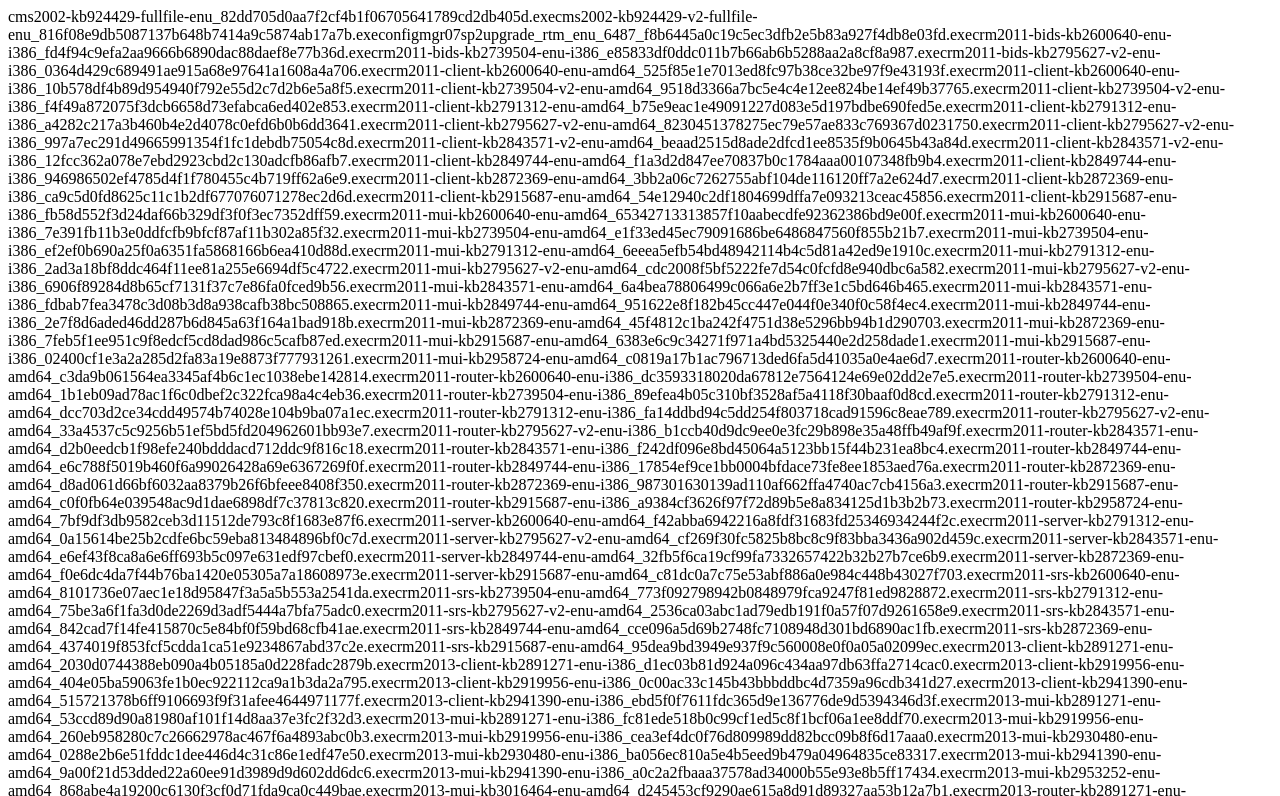
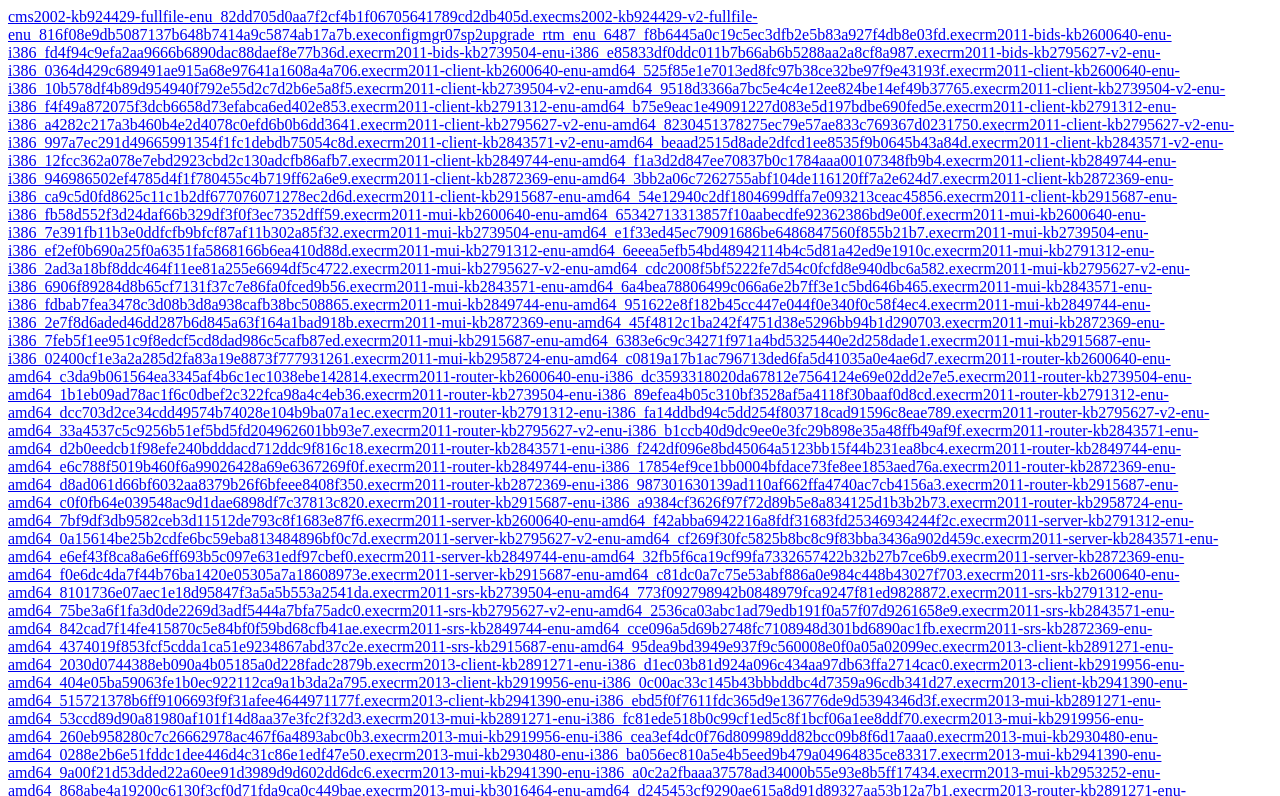
Before and after one commit to fullpwn/windows-update-archive, a plain HTML site: page index.html in a window 1280 px wide. Shown: the top 796 px of the page. Drawn offline with Linux system fonts and the light colour scheme.

Commit message:
Update index.html

```diff
--- a/index.html
+++ b/index.html
@@ -21,7 +21,7 @@ fetch('upd.txt')
     for (row of rows) {
     //Split the row into each of the comma separated values
         var node = document.createElement("a");
-        node.setAttribute('src', 'https://archive.org/download/windows-update-archive/' + row.split(","))
+        node.setAttribute('href', 'https://archive.org/download/windows-update-archive/' + row.split(","))
         node.innerHTML = row.split(",")
         document.getElementById("menu").appendChild(node);
     }
```
